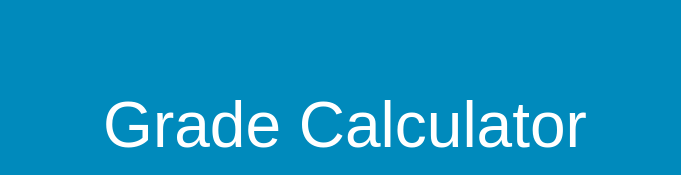
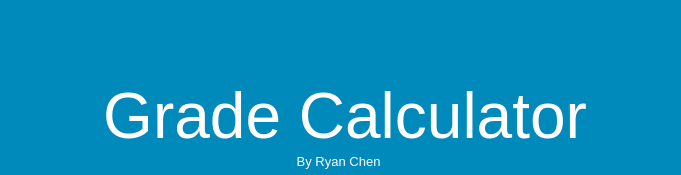
Before and after one commit to Up8QSky/GradeCalculator, a plain HTML site: page index.html in a window 1280 px wide. Shown: the top 175 px of the page, without its empty margins (265-946 px from the left). Drawn offline with Linux system fonts and the light colour scheme.

Commit message:
Modified site

```diff
--- a/index.html
+++ b/index.html
@@ -77,11 +77,22 @@ a:hover
 {
    text-align: center;
 }
+#wb_Text3
+{
+   background-color: transparent;
+   border: 0px #000000 solid;
+   padding: 0;
+   text-align: center;
+}
+#wb_Text3 div
+{
+   text-align: center;
+}
 </style>
 </head>
 <body>
 <div id="container">
-<div id="wb_Text1" style="position:absolute;left:170px;top:88px;width:500px;height:72px;text-align:center;z-index:0;">
+<div id="wb_Text1" style="position:absolute;left:170px;top:79px;width:500px;height:72px;text-align:center;z-index:0;">
 <span style="color:#FFFFFF;font-family:Arial;font-size:64px;">Grade Calculator</span></div>
 <div id="wb_Image1" style="position:absolute;left:285px;top:178px;width:100px;height:35px;z-index:1;">
 <a href="https://doc-04-34-docs.googleusercontent.com/docs/securesc/7g1hcmhtdsm3dlpfj4oq8obq8gdeh033/46lhbkt10rrtpmdf1g8ov5kbnsfht0dj/1401818400000/04978176823751037482/04978176823751037482/0Bx4Qmi5KXLN2dkVBYWtFdmNaQTQ?e=download&h=16653014193614665626&nonce=dpd2mv2d7ollo&user=04978176823751037482&hash=sbn3dhmkejrnjchli19sj6u7d6de8mfs"><img src="images/Untitled-1.png" id="Image1" alt="" style="width:100px;height:35px;"></a></div>
@@ -91,6 +102,8 @@ a:hover
 <img src="images/screenshot.PNG" id="Image3" alt="" style="width:600px;height:349px;"></div>
 <div id="wb_Text2" style="position:absolute;left:105px;top:222px;width:622px;height:135px;text-align:center;z-index:4;">
 <span style="color:#FFFFFF;font-family:'Arial Black';font-size:19px;">Calculate your grade easily. Based on 2 semesters, 2 terms per semester, and 1 exam per semester (exam is 15% of semester grade) to calculate grades.<br><br>Screenshot:</span></div>
+<div id="wb_Text3" style="position:absolute;left:299px;top:154px;width:229px;height:16px;text-align:center;z-index:5;">
+<span style="color:#FFFFFF;font-family:Arial;font-size:13px;">By Ryan Chen</span></div>
 </div>
 </body>
 </html>
```
